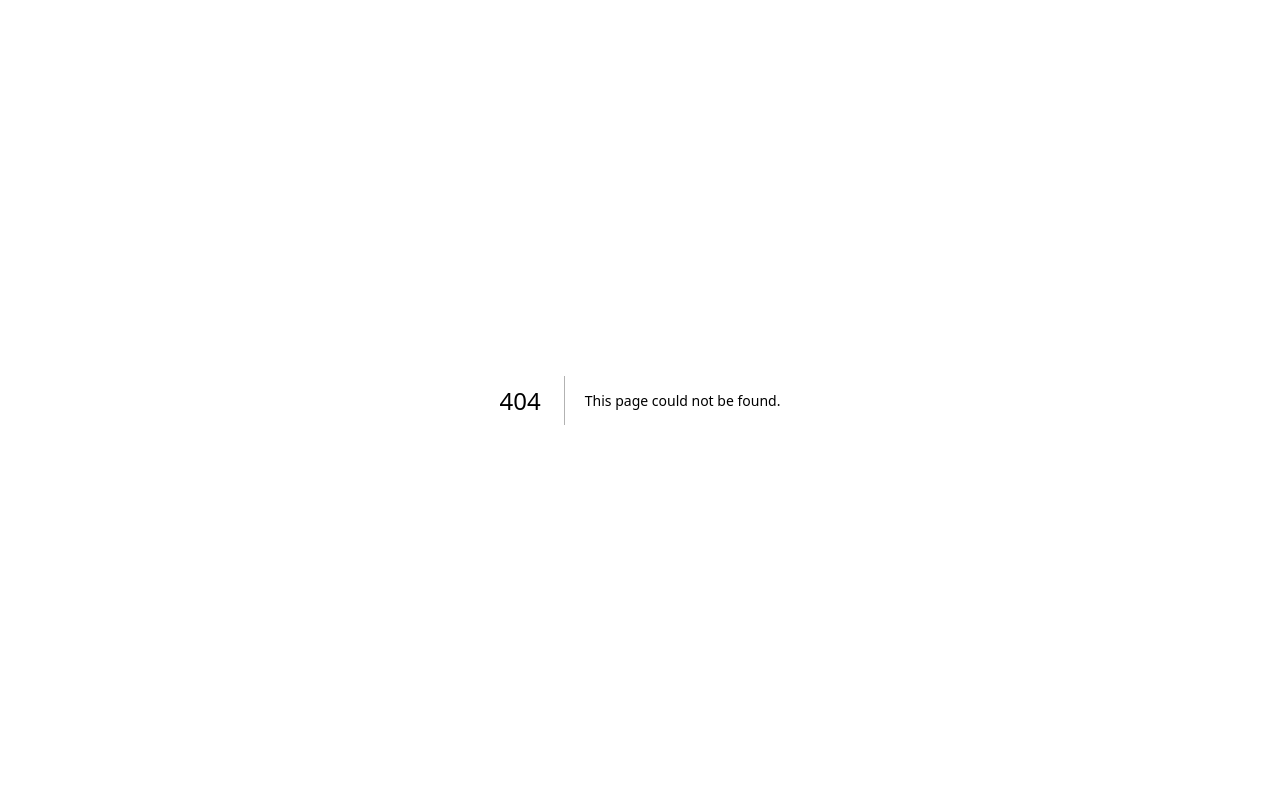
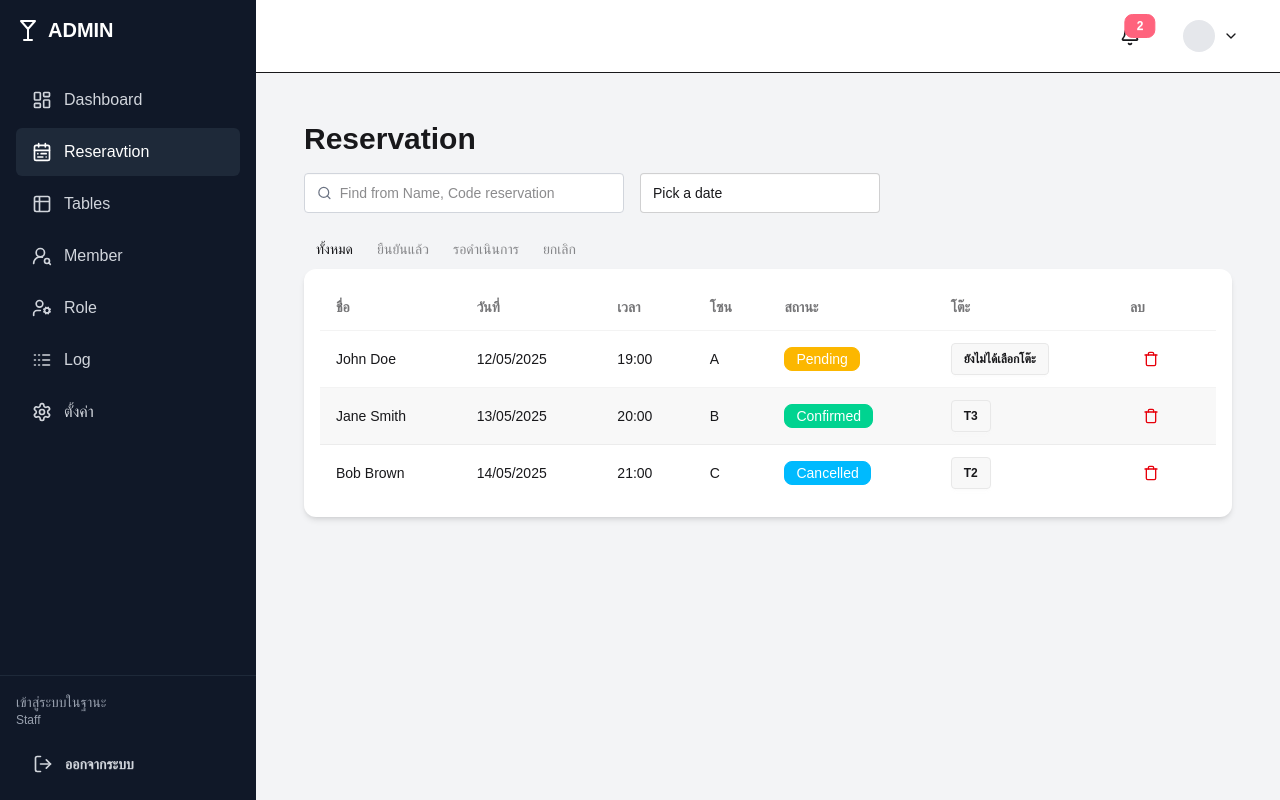
Before and after one commit to jimrock2548/bar-san-frontend, a Next.js app: page /admin/reservation in a window 1280 px wide. Before the commit this address had no page. Built offline with nearby package versions, Linux system fonts and the light colour scheme.

Commit message:
feat: fix reservation link in admin layout and add reservation page with filtering and table management

```diff
--- a/src/app/admin/layout.tsx
+++ b/src/app/admin/layout.tsx
@@ -36,7 +36,7 @@ export default function AdminLayout({ children, user, selectedCafe, onCafeChange
   }
   const navigation = [
     { name: "Dashboard", href: "/admin/dashboard", icon: LayoutDashboard },
-    { name: "Reseravtion ", href: "/admin/reservations", icon: CalendarRange },
+    { name: "Reseravtion ", href: "/admin/reservation", icon: CalendarRange },
     { name: "Tables", href: "/admin/tables", icon: Table2 },
     { name: "Member", href: "/admin/tables", icon: UserRoundSearch },
     { name: "Role", href: "/admin/tables", icon: UserCog },
--- /dev/null
+++ b/src/app/admin/reservation/page.tsx
@@ -0,0 +1,213 @@
+  "use client";
+
+  import { useState } from "react";
+  import { format } from "date-fns";
+  import { Search, Trash } from "lucide-react";
+
+  import { DayPicker } from "react-day-picker";
+  import Status from '@/app/components/status'
+
+  type Reservation = {
+    id: number;
+    customerName: string;
+    date: string;
+    time: string;
+    table: string | null;
+    zone: string;
+    status: "confirmed" | "pending" | "cancelled";
+  };
+
+  const mockReservations: Reservation[] = [
+    {
+      id: 1,
+      customerName: "John Doe",
+      date: "2025-05-12",
+      time: "19:00",
+      table: null,
+      zone: "A",
+      status: "pending",
+    },
+    {
+      id: 2,
+      customerName: "Jane Smith",
+      date: "2025-05-13",
+      time: "20:00",
+      table: "T3",
+      zone: "B",
+      status: "confirmed",
+    },
+    {
+      id: 3,
+      customerName: "Bob Brown",
+      date: "2025-05-14",
+      time: "21:00",
+      table: "T2",
+      zone: "C",
+      status: "cancelled",
+    },
+  ];
+
+  export default function AdminReservationPage() {
+    const [reservations, setReservations] = useState<Reservation[]>(mockReservations);
+    const [selectedDate, setSelectedDate] = useState<Date | undefined>();
+    const [filter, setFilter] = useState<"all" | "confirmed" | "pending" | "cancelled">("all");
+
+    const filteredReservations = reservations.filter((r) => {
+      const matchStatus = filter === "all" || r.status === filter;
+      const matchDate = selectedDate
+        ? format(new Date(r.date), "yyyy-MM-dd") === format(selectedDate, "yyyy-MM-dd")
+        : true;
+      return matchStatus && matchDate;
+    });
+
+    const handleTableChange = (id: number, newTable: string) => {
+      const updated = reservations.map((res) =>
+        res.id === id ? { ...res, table: newTable } : res
+      );
+      setReservations(updated);
+    };
+
+    const handleDelete = (id: number) => {
+      const updated = reservations.filter((res) => res.id !== id);
+      setReservations(updated);
+    };
+
+    return (
+      <div className="p-6">
+        <h1 className="text-3xl font-bold mb-4">Reservation</h1>
+        <div className="flex flex-col md:flex-row gap-4 items-start md:items-center mb-4">
+          {/* Search Input */}
+          <div className="input input-bordered flex items-center gap-2 bg-white border border-gray-300 w-full md:w-80">
+            <Search className="w-4 h-4 text-gray-500" />
+            <input
+              type="text"
+              className="grow"
+              placeholder="Find from Name, Code reservation"
+            />
+          </div>
+
+          {/* Date Picker */}
+          <div className="w-full md:w-60">
+            <button
+              popoverTarget="rdp-popover"
+              className="input input-bordered w-full"
+              style={{ anchorName: "--rdp" } as React.CSSProperties}
+            >
+              {selectedDate ? format(selectedDate, "dd/MM/yyyy") : "Pick a date"}
+            </button>
+            <div
+              popover="auto"
+              id="rdp-popover"
+              className="dropdown"
+              style={{ positionAnchor: "--rdp" } as React.CSSProperties}
+            >
+              <DayPicker
+                className="react-day-picker rounded-lg p-2"
+                mode="single"
+                selected={selectedDate}
+                onSelect={setSelectedDate}
+              />
+              <div className="flex justify-end mt-2">
+                <button className="btn btn-xs" onClick={() => setSelectedDate(undefined)}>
+                  ล้างวันที่
+                </button>
+              </div>
+            </div>
+          </div>
+        </div>
+
+        {/* Tabs */}
+        <div className="tabs tabs-boxed mt-4">
+          <button
+            className={`tab ${filter === "all" ? "tab-active" : ""}`}
+            onClick={() => setFilter("all")}
+          >
+            ทั้งหมด
+          </button>
+          <button
+            className={`tab ${filter === "confirmed" ? "tab-active" : ""}`}
+            onClick={() => setFilter("confirmed")}
+          >
+            ยืนยันแล้ว
+          </button>
+          <button
+            className={`tab ${filter === "pending" ? "tab-active" : ""}`}
+            onClick={() => setFilter("pending")}
+          >
+            รอดำเนินการ
+          </button>
+          <button
+            className={`tab ${filter === "cancelled" ? "tab-active" : ""}`}
+            onClick={() => setFilter("cancelled")}
+          >
+            ยกเลิก
+          </button>
+        </div>
+
+        {/* กล่องพื้นหลังสีขาวครอบตาราง */}
+        <div className="bg-white shadow-md rounded-xl p-4 overflow-x-auto">
+          <table className="table table-zebra w-full">
+            <thead>
+              <tr>
+                <th>ชื่อ</th>
+                <th>วันที่</th>
+                <th>เวลา</th>
+                <th>โซน</th>
+                <th>สถานะ</th>
+                <th>โต๊ะ</th>
+                <th>ลบ</th>
+              </tr>
+            </thead>
+            <tbody>
+              {filteredReservations.map((reservation) => (
+                <tr key={reservation.id}>
+                  <td>{reservation.customerName}</td>
+                  <td>{format(new Date(reservation.date), "dd/MM/yyyy")}</td>
+                  <td>{reservation.time}</td>
+                  <td>{reservation.zone}</td>
+                  <td>
+                    <Status statusString={reservation.status} />
+                  </td>
+                  <td>
+                    <div className="dropdown">
+                      <label tabIndex={0} className="btn btn-sm">
+                        {reservation.table ?? "ยังไม่ได้เลือกโต๊ะ"}
+                      </label>
+                      <ul
+                        tabIndex={0}
+                        className="dropdown-content z-[1] menu p-2 shadow bg-base-100 rounded-box w-32"
+                      >
+                        {["T1", "T2", "T3", "T4", "T5"].map((table) => (
+                          <li key={table}>
+                            <button onClick={() => handleTableChange(reservation.id, table)}>
+                              {table}
+                            </button>
+                          </li>
+                        ))}
+                      </ul>
+                    </div>
+                  </td>
+                  <td>
+                    <button
+                      onClick={() => handleDelete(reservation.id)}
+                      className="btn btn-ghost btn-sm text-red-600 hover:bg-red-100"
+                      title="ลบรายการ"
+                    >
+                      <Trash className="w-4 h-4" />
+                    </button>
+                  </td>
+                </tr>
+              ))}
+              {filteredReservations.length === 0 && (
+                <tr>
+                  <td colSpan={6} className="text-center text-gray-500">
+                    ไม่มีข้อมูลในหมวดนี้
+                  </td>
+                </tr>
+              )}
+            </tbody>
+          </table>
+        </div>
+      </div>
+    );
+  }
```
